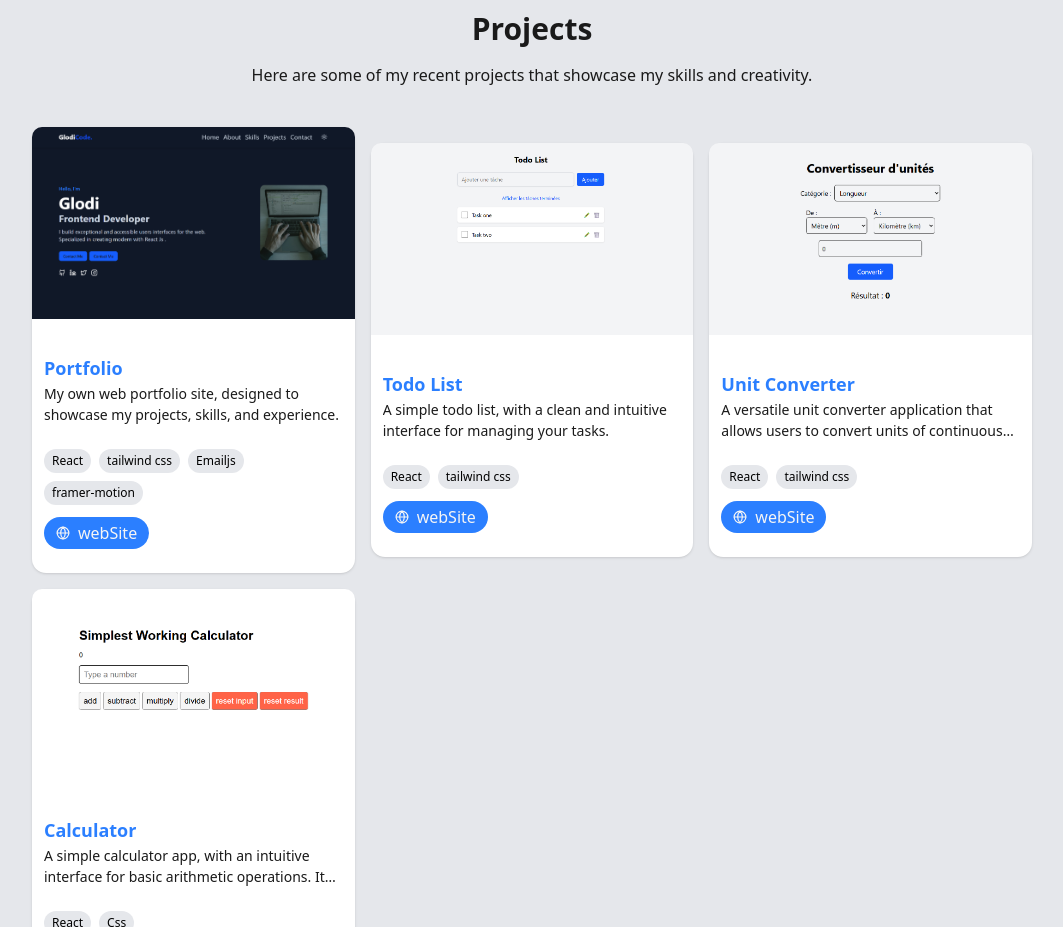
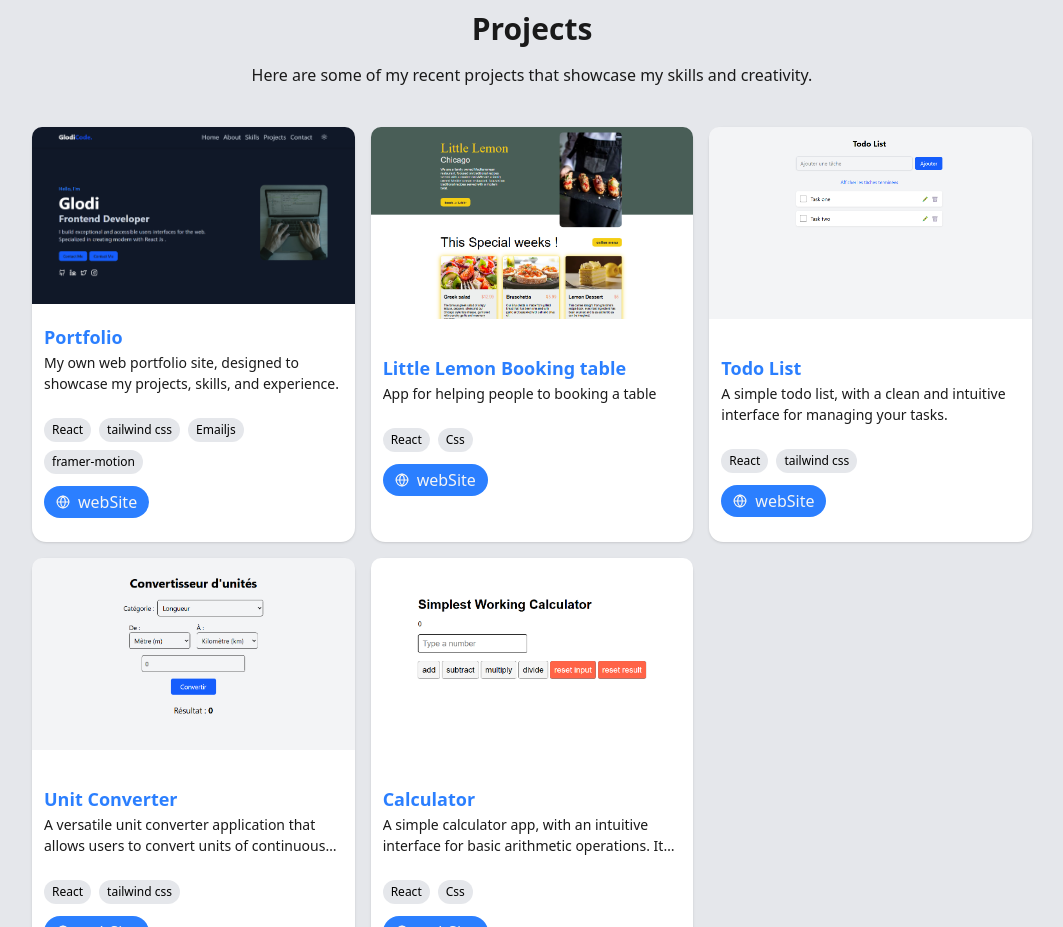
Before and after one commit to glodimugisho001/Glodi-Code-Website, a React (Vite) app: page / in a window 1280 px wide. Shown: the part 1840-2767 px from the top of the page, without its empty margins (108-1171 px from the left). Built offline with nearby package versions, Linux system fonts and the light colour scheme.

Commit message:
ajout de little lemon projet app

```diff
--- a/src/components/Projects.jsx
+++ b/src/components/Projects.jsx
@@ -12,6 +12,7 @@ import convertisseur from '../assets/unit-converter.png'
 import calculator from "../assets/calculatorApp.png"
 import todo from "../assets/todolistApp.png"
 import portfolio from "../assets/portfolio-glodi.png"
+import LittleLemon from "../assets/littleLemon.png"
 
 
 const dataProjects = [
@@ -21,6 +22,13 @@ const dataProjects = [
         url: "https://glodi-code.vercel.app/",
         image: portfolio,
         stack: ["React", "tailwind css", "Emailjs", "framer-motion"]
+    },
+    {
+        title: "Little Lemon Booking table",
+        description: "App for helping people to booking a table",
+        url: "",
+        image: LittleLemon,
+        stack: ["React", "Css"]
     },
     {
         title: "Todo List",
@@ -56,7 +64,7 @@ export default function Projects() {
             </div>
             <div className='grid grid-cols-1 md:grid-cols-2 lg:grid-cols-3 gap-4 justify-center items-center md:p-4 lg:p-0 mt-10'>
                 {dataProjects.map((project, index) => (
-                    <Card key={index} className="  dark:bg-gray-900 dark:text-whitebg-[#F5F5F5] text-[#1A1A1A] py-0 pb-6 hover:translate-y-1.5 transition-transform  cursor-pointer">
+                    <Card key={index} className="h-[415px]   dark:bg-gray-900 dark:text-whitebg-[#F5F5F5] text-[#1A1A1A] py-0 pb-6 hover:translate-y-1.5 transition-transform  cursor-pointer">
                         <CardContent className="px-0 overflow-hidden relative rounded-t-lg">
                             <a href={project.url} target="_blank"><img src={project.image} alt={project.title} className="w-full h-48 mb-4 object-cover  object-center transition-transform duration-500 hover:scale-110" /></a>
                             {/* <div className="absolute inset-0 bg-gradient-to-t from-black/70 to-transparent opacity-0 hover:opacity-100 transition-opacity duration-300"></div> */}
```
Also changed, not shown: src/assets/littleLemon.png (added).
